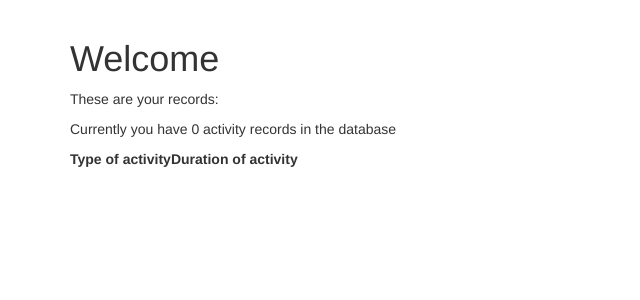
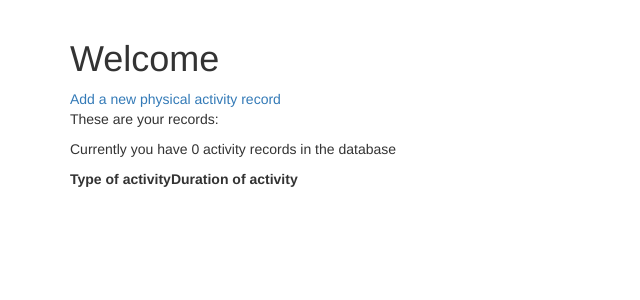
Before and after one commit to Aafke/PhysicalActivityTracker, a Django app: page /UserPage/home in a window 1280 px wide. Shown: the part 51-351 px from the top of the page, without its empty margins (0-640 px from the left). Run offline with Django 3.2, Linux system fonts and the light colour scheme; the visitor is signed in with stand-in values (Sample User, id 1); data that the repository does not hold is empty; some libraries are stand-ins or nearby versions.

Commit message:
Added activity record entry form to userpage

```diff
--- a/UserPage/urls.py
+++ b/UserPage/urls.py
@@ -1,7 +1,7 @@
 from django.conf.urls import url
 from django.contrib.auth.views import LoginView, LogoutView
 
-from .views import home
+from .views import home, new_activity_record
 
 urlpatterns = [
     url(r'home$', home, name="UserPage_home"),
@@ -10,5 +10,8 @@ urlpatterns = [
         name="UserPage_login"),
     url(r'logout$',
         LogoutView.as_view(),
-        name="UserPage_logout")
+        name="UserPage_logout"),
+    url(r'new_activity_record',
+        new_activity_record,
+        name="UserPage_new_activity_record")
 ]
--- a/UserPage/views.py
+++ b/UserPage/views.py
@@ -1,7 +1,8 @@
-from django.shortcuts import render
+from django.shortcuts import render, redirect
 from django.contrib.auth.decorators import login_required
 
 from Activity.models import ActivityRecord
+from .forms import RecordEntryForm
 
 
 @login_required
@@ -12,3 +13,16 @@ def home(request):
     return render(request, "UserPage/home.html",
                   {'nrecords': number_of_user_records,
                    'records': user_records})
+
+
+@login_required
+def new_activity_record(request):
+    if request.method == "POST":
+        record = ActivityRecord(user=request.user)
+        form = RecordEntryForm(instance=record, data=request.POST)
+        if form.is_valid():
+            form.save()
+            return redirect('UserPage_home')
+    else:
+        form = RecordEntryForm()
+    return render(request, "UserPage/new_activity_record_form.html", {'form': form})
--- a/templates/UserPage/home.html
+++ b/templates/UserPage/home.html
@@ -6,6 +6,11 @@
 
 {% block content %}
     <h1>Welcome {{user.name}}</h1>
+
+    <a href="{% url 'UserPage_new_activity_record' %}">
+        Add a new physical activity record
+    </a>
+
     <p>These are your records:</p>
     <p>Currently you have {{ nrecords }} activity records in the database</p>
 
```
Also changed, not shown: UserPage/forms.py (added, +8 -0 lines), templates/UserPage/new_activity_record_form.html (added, +16 -0 lines).
